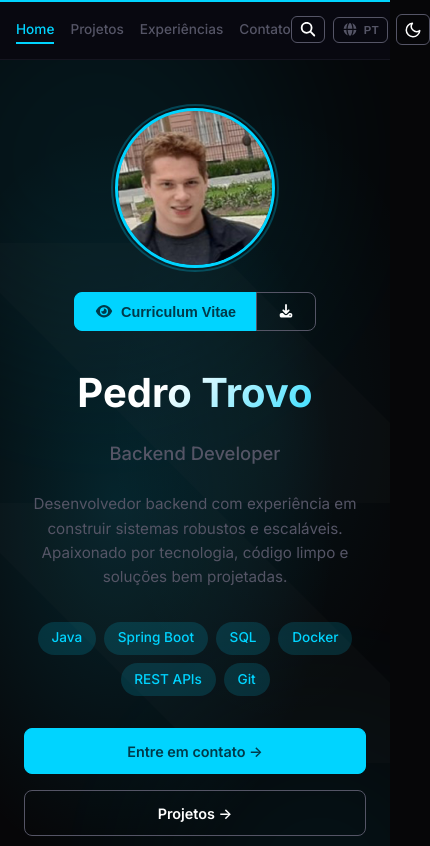
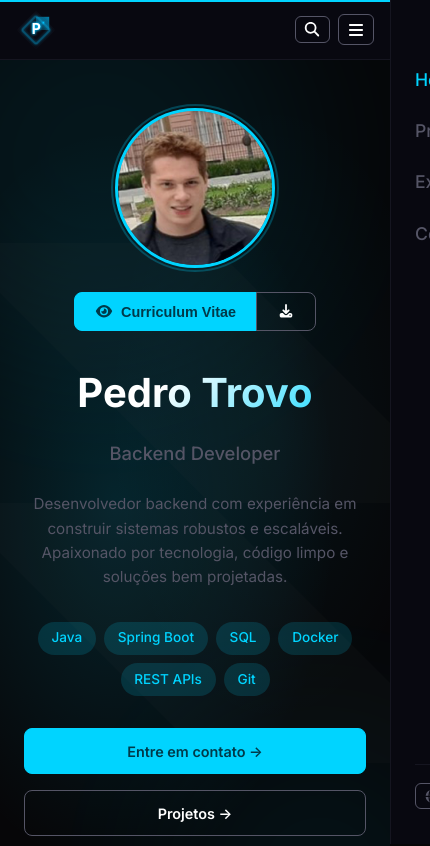
Before and after one commit to pedro-Trovo/Portfolio-pedro-trovo, a React (Vite) app: page / in a window 390 px wide. Shown: the top 846 px of the page, 430 px wide, since content can reach past the window. Built offline with nearby package versions, Linux system fonts and the light colour scheme.

Commit message:
feat: add hamburger menu for mobile header

```diff
--- a/src/App.css
+++ b/src/App.css
@@ -34,12 +34,12 @@
   box-shadow: 0 1px 0 var(--color-border);
 }
 
-.header nav {
+.header-nav-desktop {
   display: flex;
   gap: 1.5rem;
 }
 
-.header nav a {
+.header-nav-desktop a {
   color: var(--color-text-muted);
   font-size: 0.925rem;
   font-weight: 500;
@@ -47,7 +47,7 @@
   position: relative;
 }
 
-.header nav a::after {
+.header-nav-desktop a::after {
   content: '';
   position: absolute;
   bottom: -4px;
@@ -58,14 +58,96 @@
   transition: width 0.25s ease;
 }
 
-.header nav a:hover::after,
-.header nav a.active::after {
+.header-nav-desktop a:hover::after,
+.header-nav-desktop a.active::after {
   width: 100%;
 }
 
-.header nav a:hover,
-.header nav a.active {
-  color: var(--color-accent);
+.header-nav-desktop a:hover,
+.header-nav-desktop a.active {
+  color: var(--color-accent);
+}
+
+.header-actions-desktop {
+  display: flex;
+  align-items: center;
+  gap: 0.5rem;
+}
+
+.hamburger {
+  display: none;
+  background: none;
+  border: 1px solid var(--color-text-muted);
+  border-radius: 6px;
+  color: var(--color-text-primary);
+  font-size: 1rem;
+  line-height: 1;
+  padding: 0.4rem 0.45rem;
+  cursor: pointer;
+  transition: color 0.3s, border-color 0.3s;
+  align-items: center;
+  justify-content: center;
+}
+
+.hamburger:hover {
+  color: var(--color-accent);
+  border-color: var(--color-accent);
+}
+
+.mobile-overlay {
+  position: fixed;
+  inset: 0;
+  z-index: 1001;
+  background-color: rgba(0, 0, 0, 0.6);
+}
+
+.mobile-drawer {
+  position: fixed;
+  top: 0;
+  right: 0;
+  width: 280px;
+  height: 100vh;
+  z-index: 1002;
+  background-color: var(--color-bg-card);
+  border-left: 1px solid var(--color-border);
+  display: flex;
+  flex-direction: column;
+  padding: 1.5rem 1.5rem 2rem;
+  transform: translateX(100%);
+  transition: transform 0.3s ease;
+}
+
+.mobile-drawer--open {
+  transform: translateX(0);
+}
+
+.mobile-nav {
+  display: flex;
+  flex-direction: column;
+  gap: 0.25rem;
+  flex: 1;
+  padding-top: 2rem;
+}
+
+.mobile-nav a {
+  color: var(--color-text-muted);
+  font-size: 1.1rem;
+  font-weight: 500;
+  padding: 0.6rem 0;
+  transition: color 0.2s;
+}
+
+.mobile-nav a:hover,
+.mobile-nav a.active {
+  color: var(--color-accent);
+}
+
+.mobile-actions {
+  display: flex;
+  align-items: center;
+  gap: 0.5rem;
+  padding-top: 1rem;
+  border-top: 1px solid var(--color-border);
 }
 
 .header-actions {
@@ -1457,13 +1539,21 @@ main {
    Light overrides
    ============================================ */
 
-.light .header nav a {
+.light .header-nav-desktop a,
+.light .mobile-nav a {
   color: #555566;
 }
 
-.light .header nav a:hover,
-.light .header nav a.active {
+.light .header-nav-desktop a:hover,
+.light .header-nav-desktop a.active,
+.light .mobile-nav a:hover,
+.light .mobile-nav a.active {
   color: #0099cc;
+}
+
+.light .hamburger {
+  border-color: #555566;
+  color: #333344;
 }
 
 .light .theme-toggle {
@@ -1490,12 +1580,16 @@ main {
     padding: 0.6rem 1rem;
   }
 
-  .header nav {
-    gap: 1rem;
-  }
-
-  .header nav a {
-    font-size: 0.85rem;
+  .header-nav-desktop {
+    display: none;
+  }
+
+  .header-actions-desktop {
+    display: none;
+  }
+
+  .hamburger {
+    display: flex;
   }
 
   .home {
--- a/src/components/Header.jsx
+++ b/src/components/Header.jsx
@@ -1,7 +1,7 @@
-import { useState } from 'react'
-import { NavLink } from 'react-router-dom'
+import { useState, useEffect } from 'react'
+import { NavLink, useLocation } from 'react-router-dom'
 import { FontAwesomeIcon } from '@fortawesome/react-fontawesome'
-import { faSearch } from '@fortawesome/free-solid-svg-icons'
+import { faSearch, faBars, faTimes } from '@fortawesome/free-solid-svg-icons'
 import { useLanguage } from '../i18n'
 import ThemeToggle from './ThemeToggle'
 import LanguageToggle from './LanguageToggle'
@@ -10,25 +10,68 @@ import SearchModal from './SearchModal'
 function Header() {
   const { t } = useLanguage()
   const [showSearch, setShowSearch] = useState(false)
+  const [menuOpen, setMenuOpen] = useState(false)
+  const location = useLocation()
+
+  useEffect(() => {
+    setMenuOpen(false)
+  }, [location.pathname])
+
+  useEffect(() => {
+    if (menuOpen) {
+      document.body.style.overflow = 'hidden'
+    } else {
+      document.body.style.overflow = ''
+    }
+    return () => { document.body.style.overflow = '' }
+  }, [menuOpen])
 
   return (
     <header className="header">
       <NavLink to="/" className="logo-link">
         <img src="/svg/Pedro_Trovo_Portfolio_logo.svg" alt="Pedro Trovo" width={40} height={40} />
       </NavLink>
-      <nav>
+
+      <nav className="header-nav-desktop">
         <NavLink to="/" end>{t('nav.home')}</NavLink>
         <NavLink to="/projetos">{t('nav.projects')}</NavLink>
         <NavLink to="/experiencias">{t('nav.experiences')}</NavLink>
         <NavLink to="/contato">{t('nav.contact')}</NavLink>
       </nav>
+
       <div className="header-actions">
         <button className="header-search-btn" onClick={() => setShowSearch(true)} aria-label="Search">
           <FontAwesomeIcon icon={faSearch} />
         </button>
-        <LanguageToggle />
-        <ThemeToggle />
+        <div className="header-actions-desktop">
+          <LanguageToggle />
+          <ThemeToggle />
+        </div>
+        <button
+          className="hamburger"
+          onClick={() => setMenuOpen((o) => !o)}
+          aria-label="Menu"
+          aria-expanded={menuOpen}
+        >
+          <FontAwesomeIcon icon={menuOpen ? faTimes : faBars} />
+        </button>
       </div>
+
+      {menuOpen && <div className="mobile-overlay" onClick={() => setMenuOpen(false)} />}
+
+      <div className={`mobile-drawer${menuOpen ? ' mobile-drawer--open' : ''}`}>
+        <nav className="mobile-nav">
+          <NavLink to="/" end>{t('nav.home')}</NavLink>
+          <NavLink to="/projetos">{t('nav.projects')}</NavLink>
+          <NavLink to="/experiencias">{t('nav.experiences')}</NavLink>
+          <NavLink to="/contato">{t('nav.contact')}</NavLink>
+        </nav>
+        <div className="mobile-actions">
+          <LanguageToggle />
+          <ThemeToggle />
+        </div>
+      </div>
+
       {showSearch && <SearchModal onClose={() => setShowSearch(false)} />}
     </header>
   )
```
